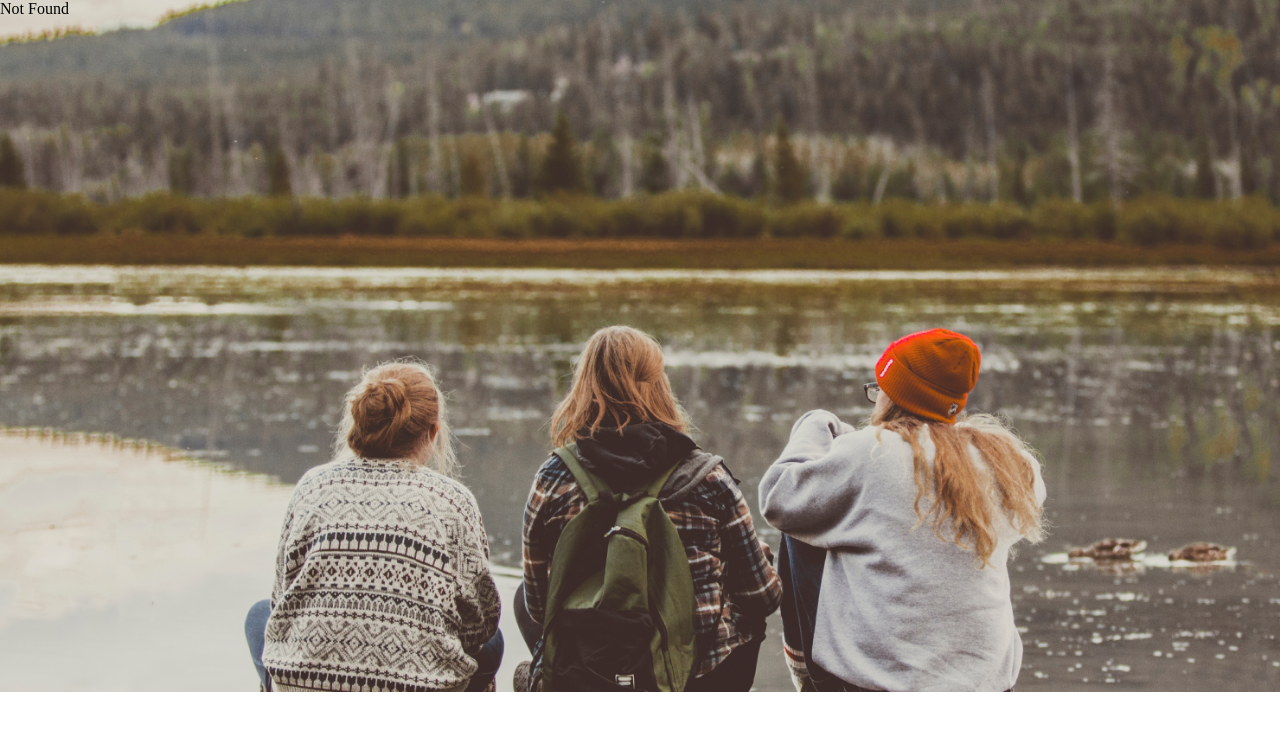
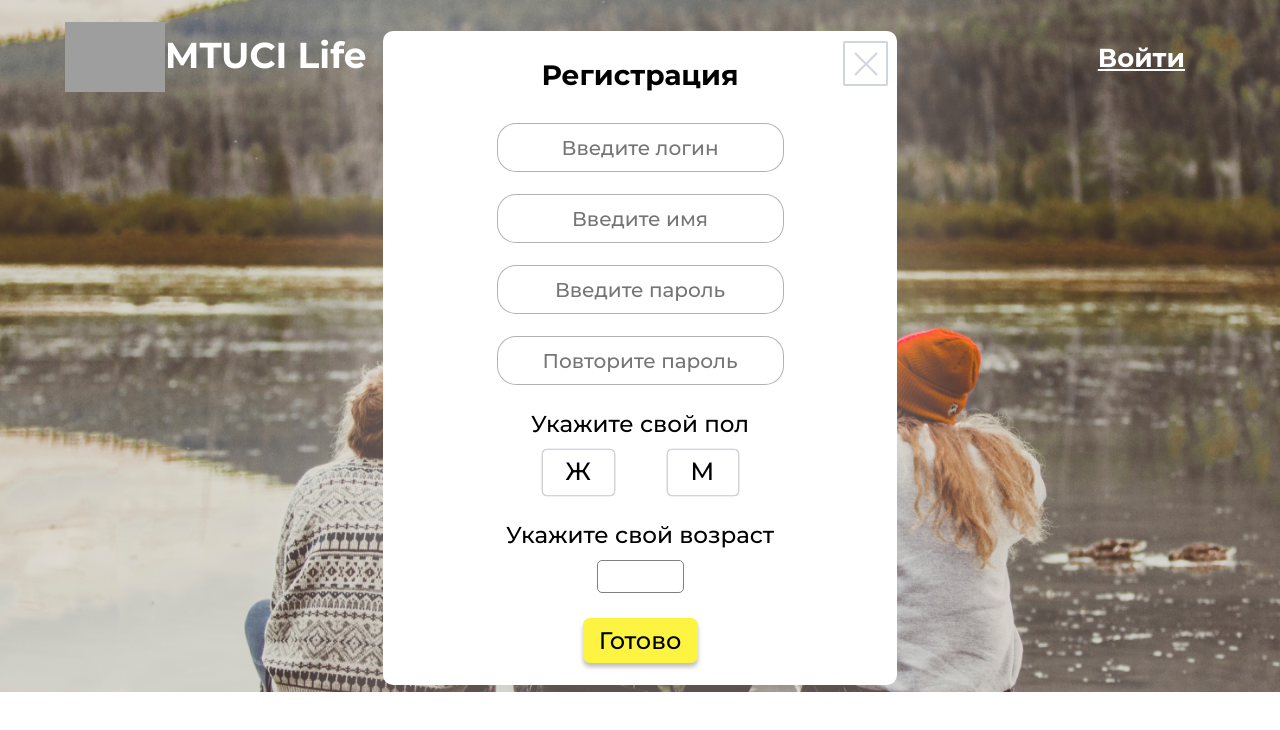
Before and after one commit to White-whale-fountain/Mtuci_Group_Project_Frontend-, a React (Vite) app: page /registration in a window 1280 px wide. Shown: the top 730 px of the page. Built offline with nearby package versions, Linux system fonts and the light colour scheme; grey boxes are pictures that could not be loaded.

Commit message:
Form update v5.
- Удалено состояние для модальных окон из HomeHeader и Screen
- Использован React Router для перехода на формы
- Изменены стили форм
- Удалены некоторые комментарии

```diff
--- a/src/main.jsx
+++ b/src/main.jsx
@@ -1,4 +1,3 @@
-import React from "react";
 import ReactDOM from "react-dom/client";
 import "./assets/styles/global.css";
 import Routes from "./routes/Routes";
--- a/src/pages/Home/Home.jsx
+++ b/src/pages/Home/Home.jsx
@@ -1,10 +1,12 @@
 import './Home.module.css'
 import Home_Header from './Home_Header/Home_Header'
 import Screen from './Screen/Screen'
+import { Outlet } from 'react-router-dom'
 
 export default function Home() {
     return (
         <>
+            <Outlet/>
             <Home_Header />
             <Screen />
         </>
--- a/src/pages/Home/Home_Header/Home_Header.jsx
+++ b/src/pages/Home/Home_Header/Home_Header.jsx
@@ -1,25 +1,24 @@
 import styles from '../Home_Header/Home_Header.module.css'
 import SingIn from '../components/SingIn/SingIn.jsx'
 import { useState } from 'react'
-
+import { Link, Outlet } from 'react-router-dom'
 export default function Home_Header() {
-    const [singIn, setSingIn] = useState(false)
-
-    function buttonSingInSet() {
-        setSingIn(prev => (!prev))
-    }
+    // const [singIn, setSingIn] = useState(false)
+    //
+    // function buttonSingInSet() {
+    //     setSingIn(prev => (!prev))
+    // }
 
     return (
+        <>
             <header className={styles.head}>
                 <div className={styles.logo_name}>
                     <img src='./src/assets/img/logo.png' alt='' className={styles.img} />
                     <h1 className={styles.name}>MTUCI Life</h1>
                 </div>
-            <button className={styles.login} onClick={buttonSingInSet}>Войти</button>
-            <SingIn
-                open={singIn}
-                onClose={buttonSingInSet}
-            />
+                <Link to = "/login" className={styles.login}>Войти</Link>
             </header>
+
+        </>
     )
 }
--- a/src/pages/Home/Screen/Screen.jsx
+++ b/src/pages/Home/Screen/Screen.jsx
@@ -1,14 +1,7 @@
 import styles from '../Screen/Screen.module.css'
-import { useState } from 'react'
-import SingUp from '../components/SingUp/SingUp.jsx'
+import { Link, Outlet } from 'react-router-dom'
 
 export default function Screen() {
-    const [singUp, setSingUp] = useState(false)
-
-    function buttonSingUpSet() {
-        setSingUp(prev => (!prev))
-    }
-
     return (
         <>
             <div>
@@ -18,12 +11,8 @@ export default function Screen() {
                 </h2>
             </div>
             <div className={styles.reg}>
-                <button className={styles.reg_btn} onClick={buttonSingUpSet}>Создать аккаунт</button>
+                <Link to = {'/registration'} className={styles.reg_btn}>Создать аккаунт</Link>
             </div>
-            <SingUp
-                open={singUp}
-                onClose={buttonSingUpSet}
-            />
         </>
     )
 }
--- a/src/pages/Home/Screen/Screen.module.css
+++ b/src/pages/Home/Screen/Screen.module.css
@@ -12,13 +12,14 @@
 }
 
 .reg_btn {
-    height: 64px;
-    width: 256px;
+    padding:20px;
     border-radius: 30px;
     border: none;
     background-color: rgba(255, 184, 0, 1);
     font: 700 24px "Montserrat";
+    line-height: 30px;
     color: white;
+    text-decoration: None;
 }
 
 .reg_btn:hover {
--- a/src/pages/Home/components/SingIn/SingIn.jsx
+++ b/src/pages/Home/components/SingIn/SingIn.jsx
@@ -1,22 +1,12 @@
 import styles from './SingIn.module.css'
-import { useEffect, useRef, useState } from 'react'
+import { useState } from 'react'
 import FormInput from '../FormInput/FormInput.jsx'
 import IsDoneButton from '../IsDoneButton/IsDoneButton.jsx'
 import closeImg from '../public/closeButton.jpg'
 import { auth } from '../../../../service/authorization.js'
+import { Link } from 'react-router-dom'
 
-// import { auth } from "../../../../service/authorization.js";
-
-export default function SingIn({ open, onClose }) {
-    const dialogSingIn = useRef()
-    useEffect(() => {
-        if (open) {
-            dialogSingIn.current.showModal()
-        } else {
-            dialogSingIn.current.close()
-        }
-    }, [open])
-
+export default function SingIn() {
     const [form, setForm] = useState({
         login: '',
         password: '',
@@ -38,28 +28,18 @@ export default function SingIn({ open, onClose }) {
 
     function formSubmit(event) {
         event.preventDefault()
-        // console.log(name, pass);
-        // console.log(typeof( JSON.stringify(form)));
         return auth.login(form)
-
-        // const data = JSON.stringify(form);
-        // const pass = JSON.stringify(form.password);
-        // return getData(data);
-        // Функция, отправляющая форму
     }
 
     return (
         <dialog
-            ref={dialogSingIn}
+            open = {true}
             className={styles.dialog_singin}
-            onClick={onClose}
         >
             <div onClick={(event) => event.stopPropagation()}>
-                {' '}
-                {/* Передаем родителю функцию закрытия окна, но на содержимом диалога блокируем её */}
-                <button onClick={onClose} className={styles.close_button}>
+                <Link to={"/"} className={styles.close_button}>
                     <img src={closeImg} alt='Закрыть' />
-                </button>
+                </Link>
                 <div className={styles.main_block}>
                     <p className={styles.header_text}>Войти</p>
                     <form className={styles.chilren_form} onSubmit={formSubmit}>
@@ -82,11 +62,9 @@ export default function SingIn({ open, onClose }) {
                         <p>
                             Нет аккаунта?
                             <br />
-                            <button onClick={onClose} className={styles.sing_up_button}>
-                                {' '}
-                                {/* СДЕЛАТЬ ПЕРЕХОД НА ФОРМУ С РЕГИСТРАЦИЕЙ */}
+                            <Link to={"/registration"} className={styles.sing_up_button}>
                                 Зарегистрируйся
-                            </button>
+                            </Link>
                         </p>
                     </div>
                 </div>
--- a/src/pages/Home/components/SingIn/SingIn.module.css
+++ b/src/pages/Home/components/SingIn/SingIn.module.css
@@ -6,6 +6,7 @@
     margin: 60px auto;
     border: None;
     border-radius: 10px;
+    box-shadow: -10px 20px 100px 60px #ffffff33;
     animation: fadeIn 650ms;
 }
 
@@ -61,11 +62,11 @@
 }
 
 .sing_up_button {
+    color: black;
     border: None;
     background: None;
     cursor: pointer;
     font: 300 20px Montserrat;
-
 }
 
 .sing_up_button:hover {
--- a/src/pages/Home/components/SingUp/SingUp.jsx
+++ b/src/pages/Home/components/SingUp/SingUp.jsx
@@ -1,25 +1,15 @@
 import styles from "./SingUp.module.css";
-import { useEffect, useRef } from "react";
 import IsDoneButton from "../IsDoneButton/IsDoneButton.jsx";
 import closeImg from "../public/closeButton.jpg";
 import { useFormik } from "formik";
 import { auth } from "../../../../service/authorization.js";
+import {Link} from 'react-router-dom'
 
-export default function SingUp({ open, onClose }) {
-  const dialogSingUp = useRef();
-  useEffect(() => {
-    if (open) {
-      dialogSingUp.current.showModal();
-    } else {
-      dialogSingUp.current.close();
-    }
-  }, [open]);
-
+export default function SingUp() {
   function formClose() {
     formik.resetForm();
     formik.setErrors({});
     formik.setTouched({});
-    onClose();
   }
 
   const formik = useFormik({
@@ -65,14 +55,12 @@ export default function SingUp({ open, onClose }) {
 
   return (
     <dialog
-      ref={dialogSingUp}
+      open
       className={styles.dialog_singup}
-      onClick={formClose}
     >
-      <div onClick={(event) => event.stopPropagation()}>
-        {/* Передаем родителю функцию закрытия окна, но на содержимом диалога блокируем её */}
+      <div>
         <button onClick={formClose} className={styles.close_button}>
-          <img src={closeImg} alt="Закрыть" />
+          <Link to = "/"><img src={closeImg} alt="Закрыть" /></Link>
         </button>
         <div className={styles.main_block}>
           <p className={styles.header_text}>Регистрация</p>
--- a/src/pages/Home/components/SingUp/SingUp.module.css
+++ b/src/pages/Home/components/SingUp/SingUp.module.css
@@ -1,14 +1,15 @@
 .dialog_singup {
     width: 500px;
-    height: 680px;
+    height: 640px;
     z-index: 100;
     padding: 7px;
-    margin: 25px auto;
+    margin: 15px auto;
     border: None;
     border-radius: 10px;
     font: 500 23px Montserrat;
     line-height: 29px;
     letter-spacing: 0;
+    box-shadow: -10px 10px 100px 60px #ffffff33;
     animation: fadeIn 650ms;
 }
 
--- a/src/routes/Routes.jsx
+++ b/src/routes/Routes.jsx
@@ -1,12 +1,17 @@
 import { BrowserRouter, Routes, Route } from "react-router-dom";
 import Home from "../pages/Home/Home.jsx";
+import SingIn from '../pages/Home/components/SingIn/SingIn.jsx'
+import SingUp from '../pages/Home/components/SingUp/SingUp.jsx'
 
 export default function () {
   return (
     <BrowserRouter>
       <Routes>
-        <Route element={<Home />} path="/" />
-        <Route path="*" element={<div>Not Found</div>} />
+          <Route path="/" element={<Home />}>
+              <Route path={"login"} element={<SingIn />}  />
+              <Route path={"registration"} element={<SingUp/>}  />
+              <Route path="*" element={<div>Not Found</div>} />
+          </Route>
       </Routes>
     </BrowserRouter>
   );
```
Lines whose indentation alone changed are shown as unchanged.
